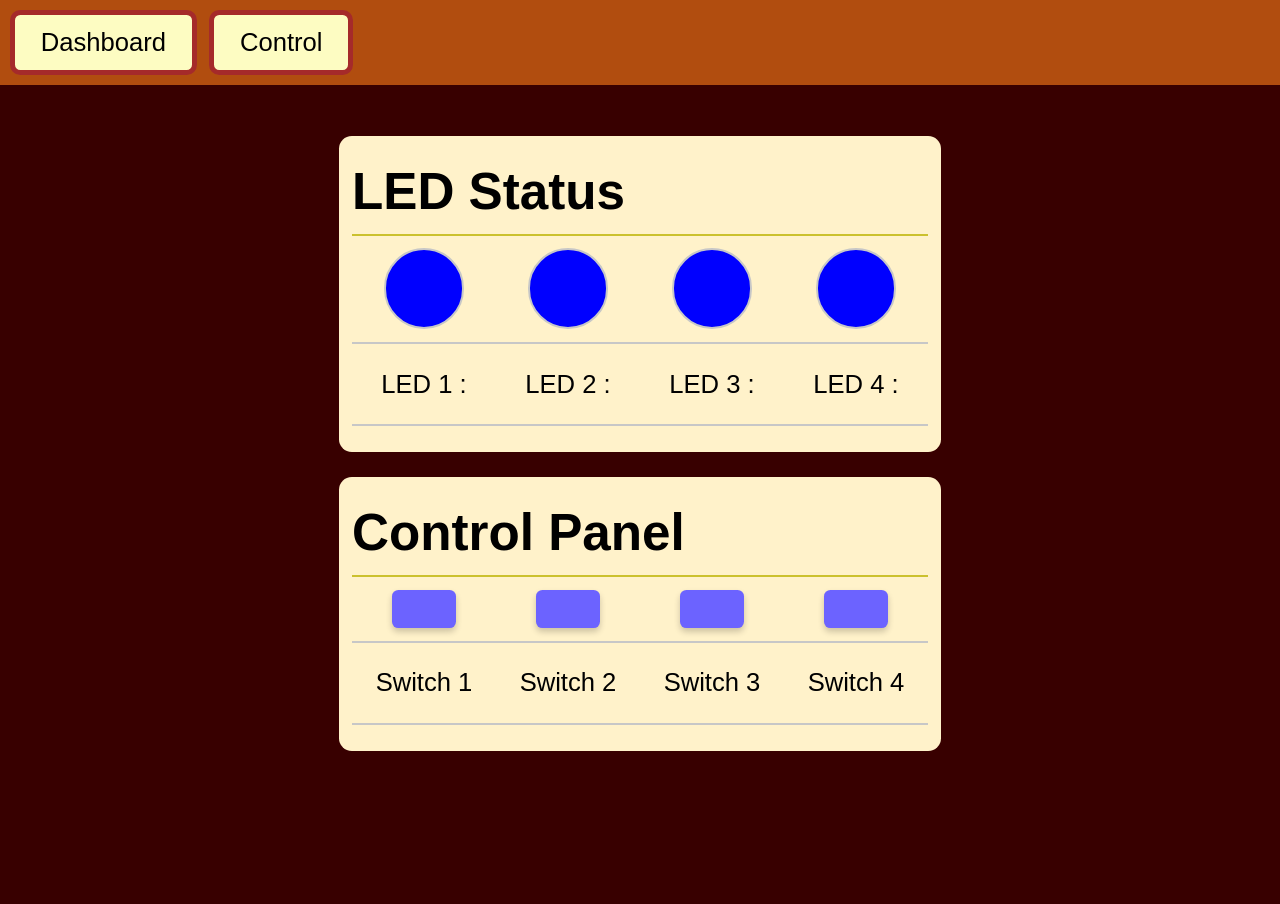
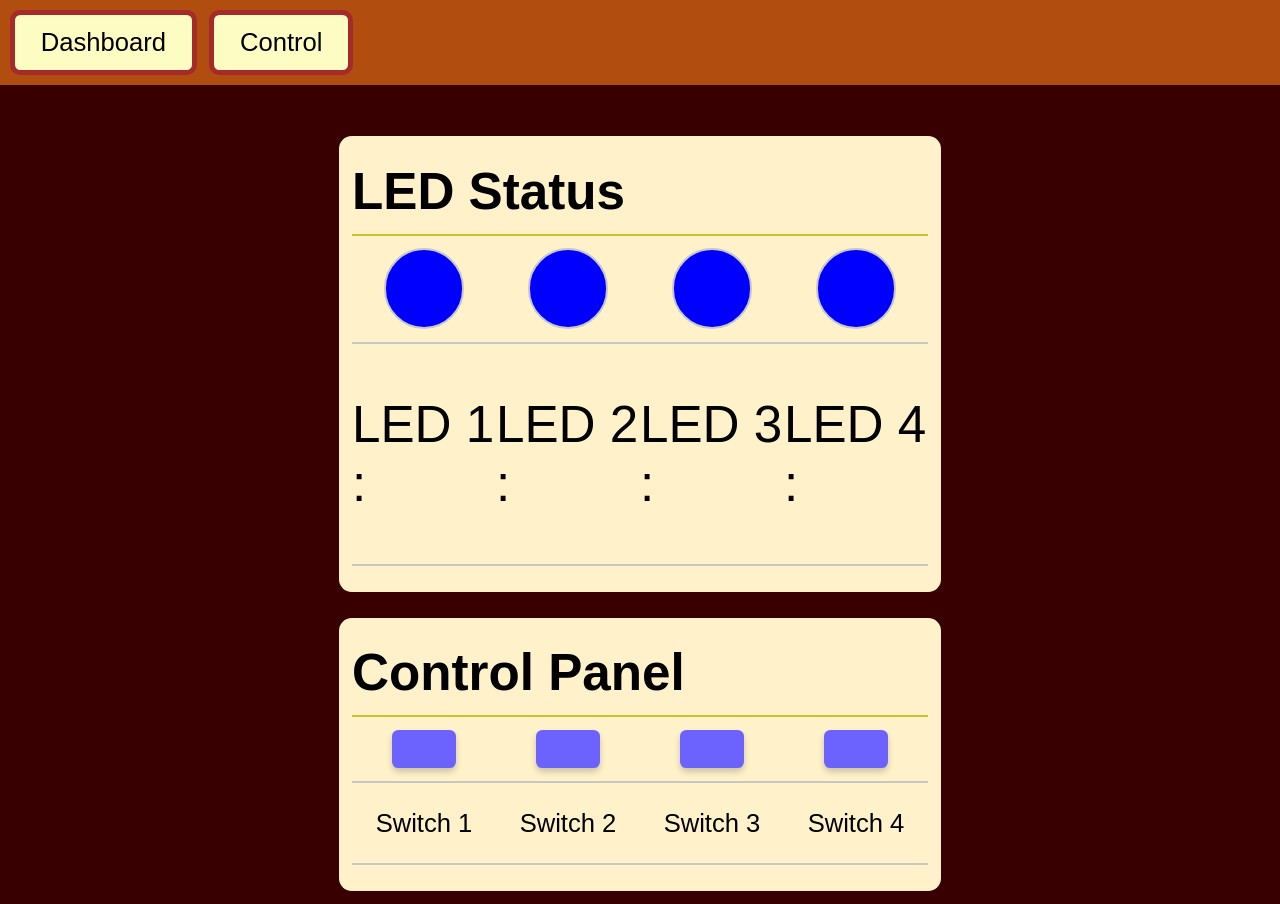
Before and after one commit to NuttZu/contest-29-10-68, a website: page dashboard-express-app/views/control.html in a window 1280 px wide. Before the commit the page ends 800 px from the top, so only its background shows below. Drawn offline with nearby package versions, Linux system fonts and the light colour scheme; no server answers; a web font is replaced by a local one.

Commit message:
edit some css

```diff
--- a/dashboard-express-app/views/control.html
+++ b/dashboard-express-app/views/control.html
@@ -24,10 +24,10 @@
                         <div class="ledState" id="led4State"></div>
                     </div>
                     <div style="display: flex; flex-direction: row; margin-top: 0; justify-content: space-around;">
-                        <p id="led1Text" style="font-size: 2vw;">LED 1 : </p>
-                        <p id="led2Text" style="font-size: 2vw;">LED 2 : </p>
-                        <p id="led3Text" style="font-size: 2vw;">LED 3 : </p>
-                        <p id="led4Text" style="font-size: 2vw;">LED 4 : </p>
+                        <p id="led1Text" style="font-size: 4vw;">LED 1 : </p>
+                        <p id="led2Text" style="font-size: 4vw;">LED 2 : </p>
+                        <p id="led3Text" style="font-size: 4vw;">LED 3 : </p>
+                        <p id="led4Text" style="font-size: 4vw;">LED 4 : </p>
                     </div>
                 </div>
             </div>
```
